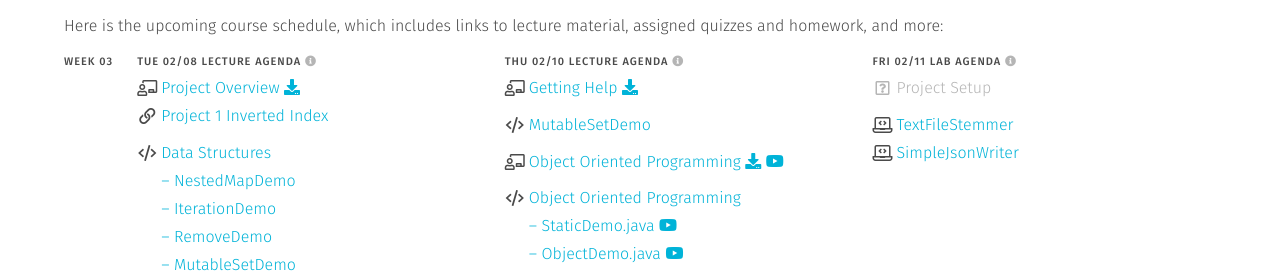
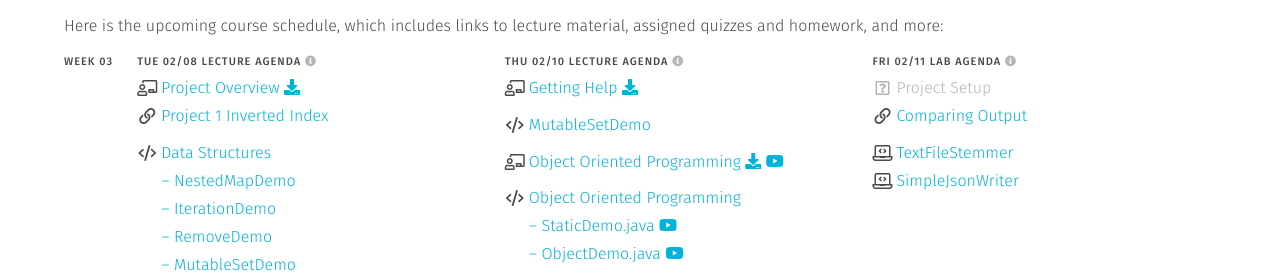
Before and after one commit to usf-cs272-spring2022/usf-cs272-spring2022.github.io, a Jekyll site: the page built from index.md, in a window 1280 px wide. Shown: the part 523-796 px from the top of the page. Built offline with Jekyll 4.4.1, drawn with Linux system fonts in a browser that asks for light colours.

Commit message:
Adding guide to schedule

```diff
--- a/_data/schedule.yml
+++ b/_data/schedule.yml
@@ -380,6 +380,10 @@ weeks:
             items:
               - text: 'Project Setup'
                 type: [*pending]
+
+              - text: 'Comparing Output'
+                icon: 'website'
+                link: '/guides/eclipse/comparing-output.html'
 
               - text: 'TextFileStemmer'
                 icon: 'homework'
```
